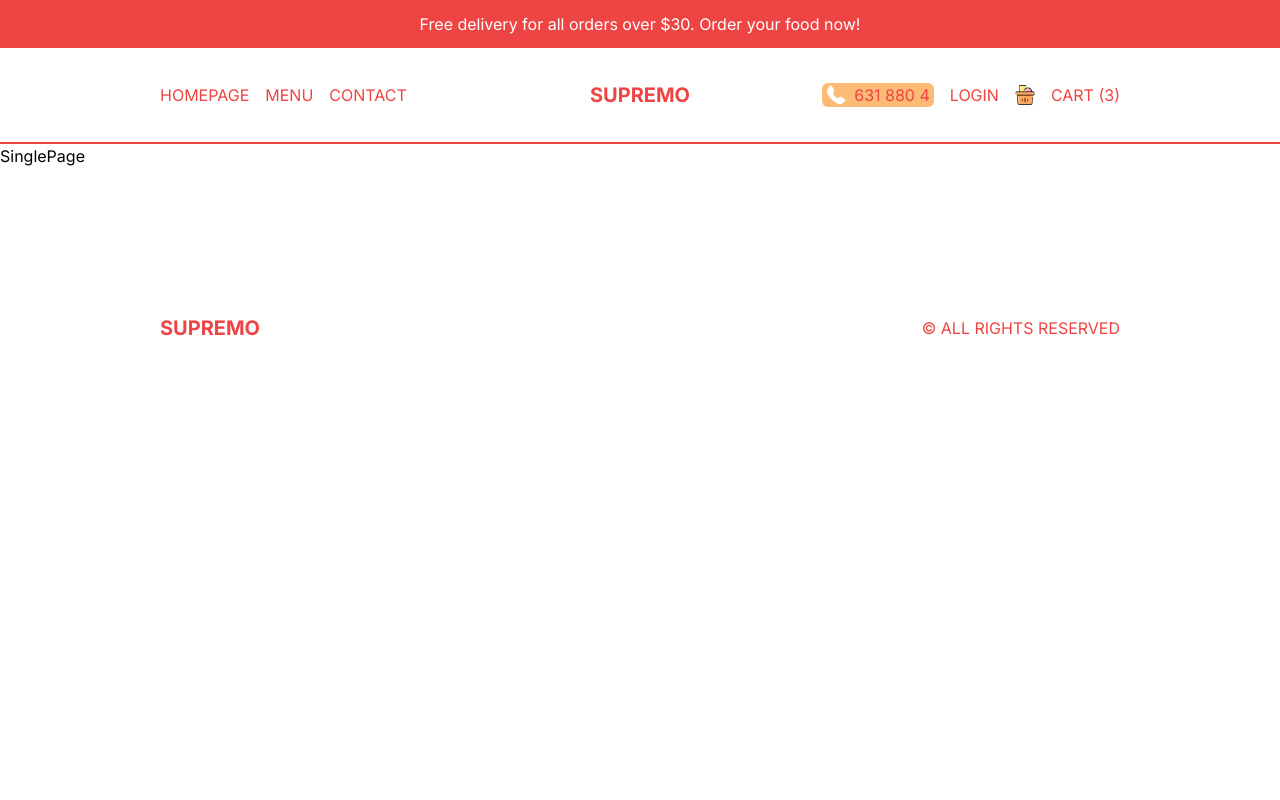
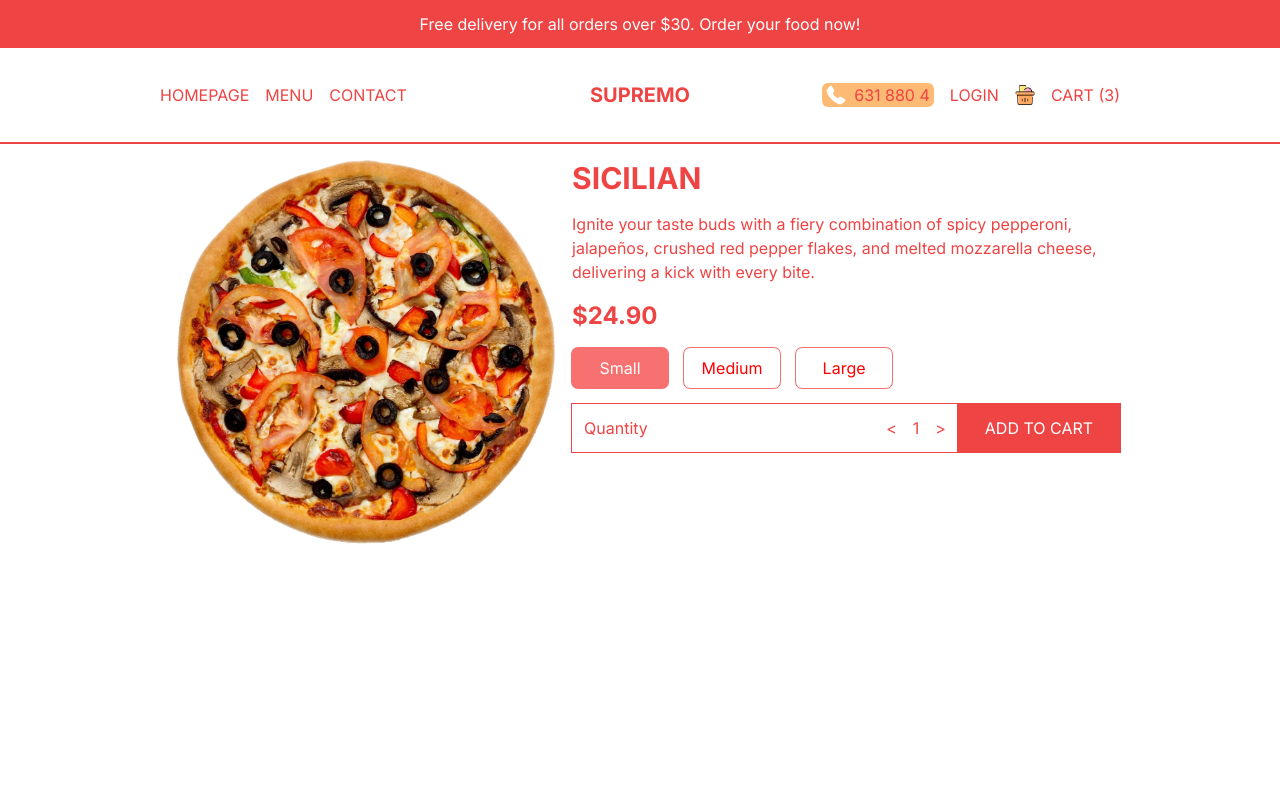
Before and after one commit to Lancelot-SO/restaurant, a Next.js app: page /product/1 in a window 1280 px wide. Shown: the top 800 px of the page. Built offline with nearby package versions, Linux system fonts and the light colour scheme.

Commit message:
create single product page

```diff
--- a/src/app/product/[id]/page.tsx
+++ b/src/app/product/[id]/page.tsx
@@ -1,9 +1,30 @@
+import Price from '@/components/Price';
+import { singleProduct } from '@/data';
+import Image from 'next/image';
 import React from 'react'
 
 const SinglePage = () => {
   return (
-    <div>
-      SinglePage
+    <div className='p-4 lg:px-20 h-screen xl:px-40 flex flex-col justify-around text-red-500 md:flex-row'>
+      {/* image container*/}
+      {
+        singleProduct.img && (
+          <div className='relative w-full h-1/2'>
+            <Image
+            src={singleProduct.img}
+            alt=''
+            className='object-contain'
+            fill
+            />
+          </div>
+        )
+      }
+      {/* Text container*/}
+      <div className='h-1/2 flex flex-col gap-4'>
+        <h1 className='text-3xl font-bold uppercase'>{singleProduct.title}</h1>
+        <p>{singleProduct.desc}</p>
+        <Price price={singleProduct.price} id={singleProduct.id} options={singleProduct.options}/>
+      </div>
     </div>
   )
 }
--- /dev/null
+++ b/src/components/Price.tsx
@@ -0,0 +1,52 @@
+"use client"
+
+import React, { useState } from 'react'
+
+type Props = {
+    price: number;
+    id: number;
+    options?: { title: String; additionalPrice: number} []
+}
+
+const Price = ({ price, id, options} : Props) => {
+    const [total, setTotal] = useState(price);
+    const [quantity, setQuantity] = useState(1);
+    const [selected, setSelected] = useState(0);
+
+
+  return (
+    <div className='flex flex-col gap-4'>
+      <h2 className='text-2xl font-bold'>${price.toFixed(2)}</h2>
+      {/*options container*/}
+      <div className='flex gap-4'>
+        {
+            options?.map((option, index) => (
+                <button key={option.title}
+                className='p-2 min-w-[6rem] ring-1 ring-red-400 rounded-md'
+                style = {{
+                    background: selected === index ? "rgb(248 113 113)" : "white",
+                    color: selected === index ? "white" : "red"
+                }}
+                >
+                    {option.title}
+                </button>
+            ))
+        }
+      </div>
+      {/*quantity container*/}
+      <div className='flex justify-between items-center'>
+        <div className='flex justify-between w-full p-3 ring-1 ring-red-500'>
+            <span>Quantity</span>
+            <div className='flex gap-4'>
+                <button>{'<'}</button>
+                <span>1</span>
+                <button>{'>'}</button>
+            </div>
+        </div>
+        <button className='uppercase w-56 bg-red-500 text-white p-3 ring-1 ring-red-500'>Add to Cart</button>
+      </div>
+    </div>
+  )
+}
+
+export default Price
```
